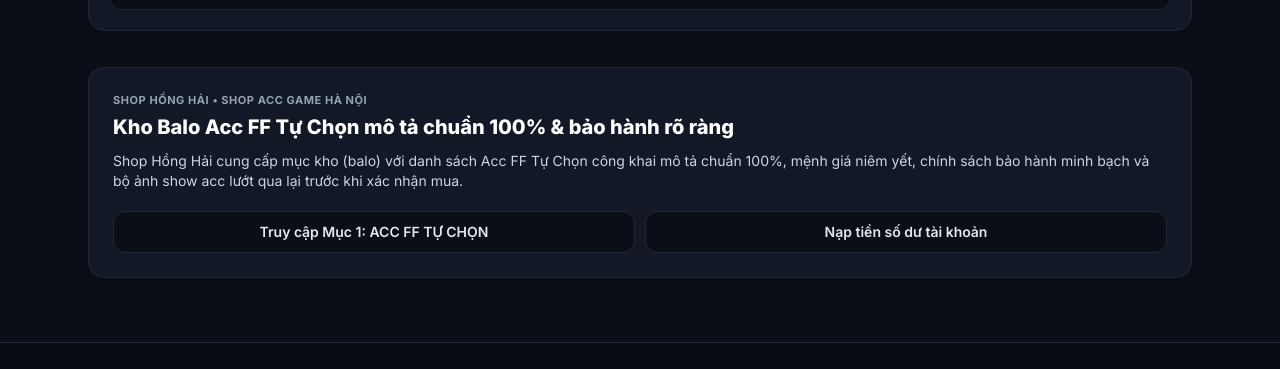
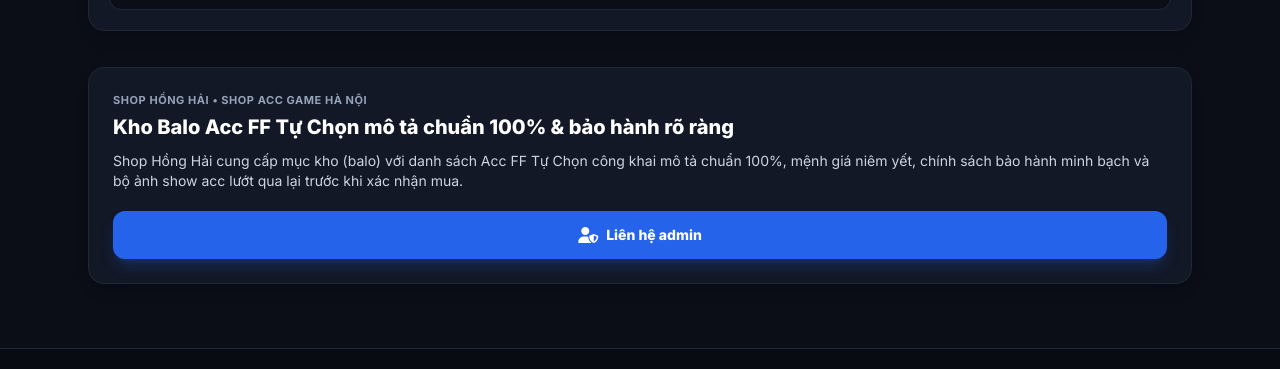
Before and after one commit to shopadminhonghai/Shop-T-p-Ho-Admin-H-ng-H-i-, a plain HTML site: page index.html in a window 1280 px wide. Shown: the part 1749-2118 px from the top of the page. Drawn offline with nearby package versions, Linux system fonts and the light colour scheme.

Commit message:
Update index.html

```diff
--- a/index.html
+++ b/index.html
@@ -121,7 +121,6 @@
       </a>
 
       <div class="flex items-center gap-2 sm:gap-2.5">
-        <!-- Nút mở trang Admin (chỉ hiện khi đã đăng nhập bằng tài khoản Admin) -->
         <button id="headerAdminBtn" onclick="openAdminPanel()"
           class="hidden h-10 px-3 rounded-xl bg-gradient-to-r from-amber-500 to-orange-600 hover:from-amber-400 hover:to-orange-500 text-slate-950 font-extrabold text-xs flex items-center gap-1.5 shadow-md shadow-amber-500/25 transition-all active:scale-95">
           <i class="fa-solid fa-user-shield"></i>
@@ -496,7 +495,7 @@
         </div>
       </section>
 
-      <!-- ==================== 8. KHỐI GIỚI THIỆU SEO & NÚT TRUY CẬP NHANH ==================== -->
+      <!-- ==================== 8. KHỐI GIỚI THIỆU SEO & NÚT LIÊN HỆ ADMIN ZALO ==================== -->
       <section class="rounded-2xl bg-white dark:bg-[#131826] border border-slate-200 dark:border-[#1F2937] p-5 sm:p-6 shadow-lg">
         <div class="text-[11px] font-bold uppercase tracking-wider text-slate-400 mb-1">
           SHOP HỒNG HẢI • SHOP ACC GAME HÀ NỘI
@@ -508,13 +507,12 @@
           Shop Hồng Hải cung cấp mục kho (balo) với danh sách Acc FF Tự Chọn công khai mô tả chuẩn 100%, mệnh giá niêm yết, chính sách bảo hành minh bạch và bộ ảnh show acc lướt qua lại trước khi xác nhận mua.
         </p>
 
-        <div class="grid grid-cols-1 sm:grid-cols-2 gap-2.5">
-          <button onclick="openKhoBaloDetail('kho-1-acc-ff-tu-chon')" class="py-2.5 px-4 rounded-xl bg-slate-100 dark:bg-[#0B0E17] hover:bg-blue-600 hover:text-white dark:hover:bg-blue-600 border border-slate-200 dark:border-[#1F2937] text-xs sm:text-sm font-semibold text-slate-800 dark:text-slate-200 transition-all text-center">
-            Truy cập Mục 1: ACC FF TỰ CHỌN
-          </button>
-          <button onclick="openDepositModal('bank')" class="py-2.5 px-4 rounded-xl bg-slate-100 dark:bg-[#0B0E17] hover:bg-blue-600 hover:text-white dark:hover:bg-blue-600 border border-slate-200 dark:border-[#1F2937] text-xs sm:text-sm font-semibold text-slate-800 dark:text-slate-200 transition-all text-center">
-            Nạp tiền số dư tài khoản
-          </button>
+        <div>
+          <a href="https://zalo.me/0866057398" target="_blank" rel="noopener noreferrer"
+            class="w-full py-3 px-4 rounded-xl bg-blue-600 hover:bg-blue-700 active:scale-[0.99] text-white font-extrabold text-xs sm:text-sm shadow-lg shadow-blue-600/25 flex items-center justify-center gap-2 transition-all">
+            <i class="fa-solid fa-user-shield text-base"></i>
+            <span>Liên hệ admin</span>
+          </a>
         </div>
       </section>
 
@@ -606,7 +604,6 @@
 
     <!-- ==================== VIEW 3: TRANG QUẢN TRỊ ADMIN ==================== -->
     <div id="adminPanelView" class="hidden space-y-6">
-      <!-- Header Trang Admin -->
       <div class="flex flex-wrap items-center justify-between gap-3 bg-gradient-to-r from-[#111827] via-[#172554] to-[#0f172a] text-white border border-amber-500/30 rounded-2xl p-4 sm:p-5 shadow-xl">
         <div class="flex items-center gap-3">
           <div class="w-11 h-11 rounded-xl bg-amber-500 text-slate-950 flex items-center justify-center text-lg shadow-lg">
@@ -633,7 +630,6 @@
         </div>
       </div>
 
-      <!-- Tabs quản trị -->
       <div class="flex flex-wrap gap-2">
         <button id="adminTabProductsBtn" onclick="switchAdminTab('products')"
           class="px-4 py-2.5 rounded-xl bg-blue-600 text-white text-xs sm:text-sm font-extrabold flex items-center gap-2 shadow">
@@ -654,7 +650,6 @@
 
       <!-- TAB 1: THÊM & CHỈNH SỬA SẢN PHẨM ACC FF TỰ CHỌN -->
       <div id="adminTabProducts" class="space-y-6">
-        <!-- Form Thêm / Sửa sản phẩm -->
         <div class="rounded-2xl bg-white dark:bg-[#131826] border border-slate-200 dark:border-[#1F2937] p-4 sm:p-6 shadow-lg space-y-4">
           <div class="flex items-center justify-between gap-2 border-b border-slate-200 dark:border-[#1F2937] pb-3">
             <div>
@@ -721,7 +716,6 @@
                 class="w-full px-3.5 py-2.5 rounded-xl bg-slate-100 dark:bg-[#0B0E17] border border-slate-200 dark:border-[#1F2937] text-xs sm:text-sm focus:outline-none focus:border-blue-500"></textarea>
             </div>
 
-            <!-- TẢI BAO NHIÊU ẢNH CŨNG ĐƯỢC (SHOW ACC) -->
             <div class="rounded-2xl bg-slate-100 dark:bg-[#0B0E17] border border-dashed border-blue-500/50 p-4 space-y-3">
               <div class="flex flex-wrap items-center justify-between gap-2">
                 <div>
@@ -752,7 +746,6 @@
           </form>
         </div>
 
-        <!-- Danh sách sản phẩm hiện có để chỉnh sửa / xóa -->
         <div class="rounded-2xl bg-white dark:bg-[#131826] border border-slate-200 dark:border-[#1F2937] p-4 sm:p-6 shadow-lg space-y-4">
           <div class="flex items-center justify-between">
             <h3 class="text-base font-extrabold text-slate-900 dark:text-white">
@@ -1524,8 +1517,6 @@
 
   <!-- ==================== JAVASCRIPT LOGIC HOÀN CHỈNH ==================== -->
   <script>
-    // ==================== BẢO MẬT XÁC THỰC ADMIN (KHÔNG LƯU EMAIL/MK VÀO STORAGE) ====================
-    // Hash SHA-256 của "admin@gmail.com::1" được tính động lúc khởi tạo để không xuất hiện plaintext email/mật khẩu admin trong dữ liệu lưu trữ
     let ADMIN_CREDENTIAL_DIGEST = null;
 
     async function computeSha256Hex(plainText) {
@@ -1550,7 +1541,6 @@
       return candidateDigest === ADMIN_CREDENTIAL_DIGEST;
     }
 
-    // ==================== DỮ LIỆU KHO (BALO) & ACC FF TỰ CHỌN ====================
     const KHO_BALO_ITEMS = [
       {
         id: 'kho-1-acc-ff-tu-chon',
@@ -1699,7 +1689,6 @@
       } catch (err) {}
     }
 
-    // ==================== RENDER KHO (BALO) MỤC 1: ACC FF TỰ CHỌN ====================
     function renderHomeCategories() {
       const container = document.getElementById('baloWarehouseGrid');
       if (!container) return;
@@ -1871,7 +1860,6 @@
       }).join('');
     }
 
-    // ==================== XEM CHI TIẾT SHOW ACC NHIỀU ẢNH LƯỚT QUA LẠI ====================
     function openProductDetailModal(code) {
       const acc = appState.currentAccountsList.find(a => a.code === code);
       if (!acc) return;
@@ -2028,7 +2016,6 @@
       }
     }
 
-    // ==================== XÁC NHẬN MUA & LỊCH SỬ MUA ====================
     function openBuyModal(code) {
       const acc = appState.currentAccountsList.find(a => a.code === code);
       if (!acc) return;
@@ -2163,7 +2150,6 @@
       showToast('Đã sao chép Tài khoản & Mật khẩu!', 'success');
     }
 
-    // ==================== ĐĂNG NHẬP, ĐĂNG KÝ, ADMIN & HỒ SƠ CÁ NHÂN ====================
     let selectedRegAvatarType = 'preset';
     let selectedRegAvatarValue = 'preset-1';
 
@@ -2317,7 +2303,6 @@
       const identifier = identifierInputEl.value.trim().toLowerCase();
       const password = passwordInputEl.value;
 
-      // Xóa ngay giá trị ô nhập sau khi lấy để không lưu vết trên DOM
       identifierInputEl.value = '';
       passwordInputEl.value = '';
 
@@ -2325,7 +2310,6 @@
       if (isAdminOk) {
         appState.isLoggedIn = true;
         appState.isAdmin = true;
-        // Không lưu email hoặc mật khẩu quản trị vào currentUser hay localStorage
         appState.currentUser = {
           name: 'Quản Trị Viên',
           email: 'Đã ẩn bảo mật',
@@ -2517,7 +2501,6 @@
       }
     }
 
-    // ==================== TRANG QUẢN TRỊ ADMIN ====================
     function openAdminPanel() {
       if (!appState.isLoggedIn || !appState.isAdmin) {
         showToast('Vui lòng đăng nhập tài khoản quản trị để truy cập trang Admin!', 'warning');
@@ -2803,7 +2786,6 @@
       showToast(`Đã cộng ${formatVND(amount)} cho ${target.name}.`, 'success');
     }
 
-    // ==================== NẠP TIỀN BANK ====================
     const MIN_BANK_DEPOSIT = 20000;
     const MAX_BANK_DEPOSIT = 10000000;
     let selectedBankAmount = 50000;
@@ -3027,7 +3009,6 @@
       return `${capitalized} đồng`;
     }
 
-    // ==================== BÀI VIẾT & ĐIỀU HƯỚNG ====================
     function renderArticlesList() {
       const container = document.getElementById('articlesListContainer');
       container.innerHTML = ARTICLES_DATA.map(art => `
```
